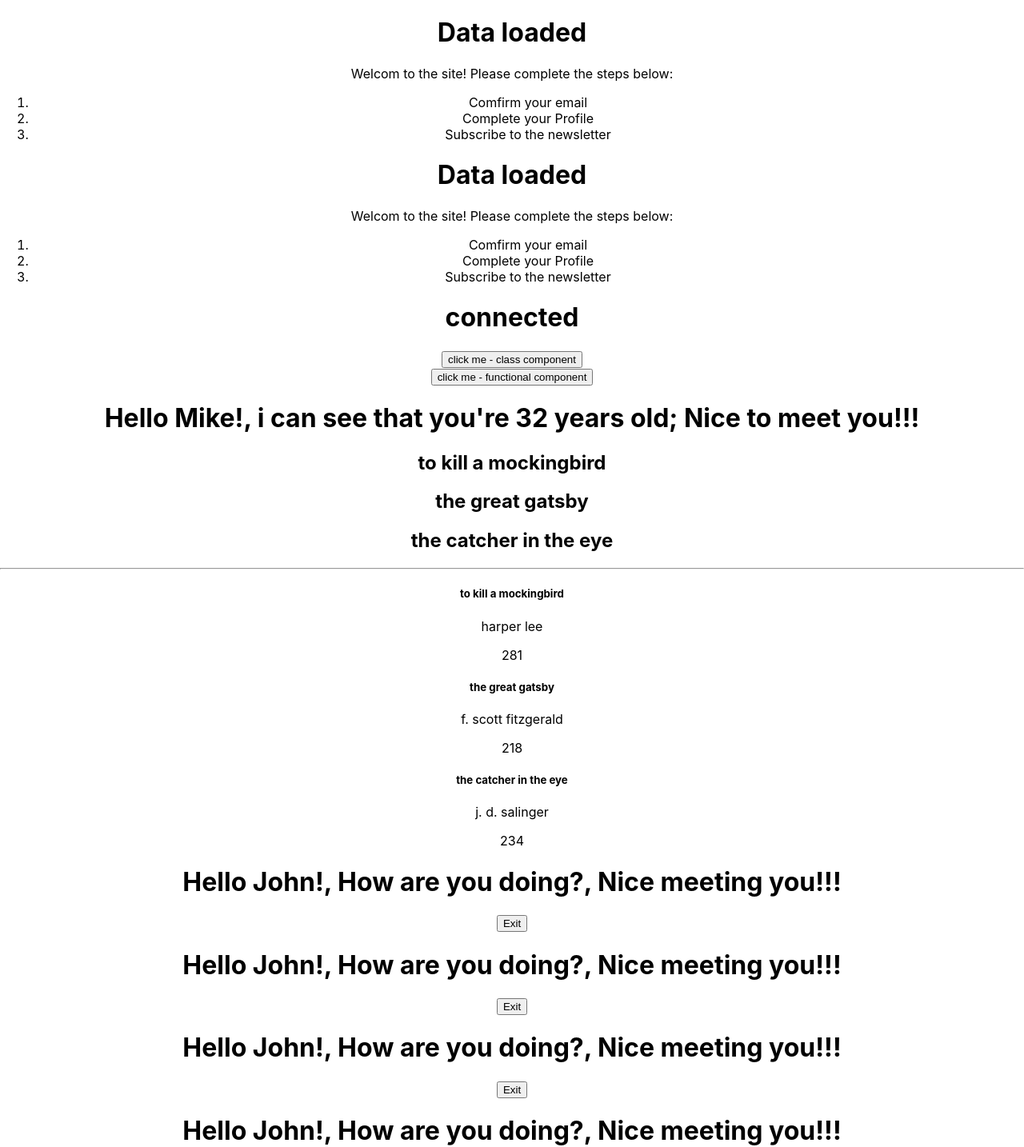
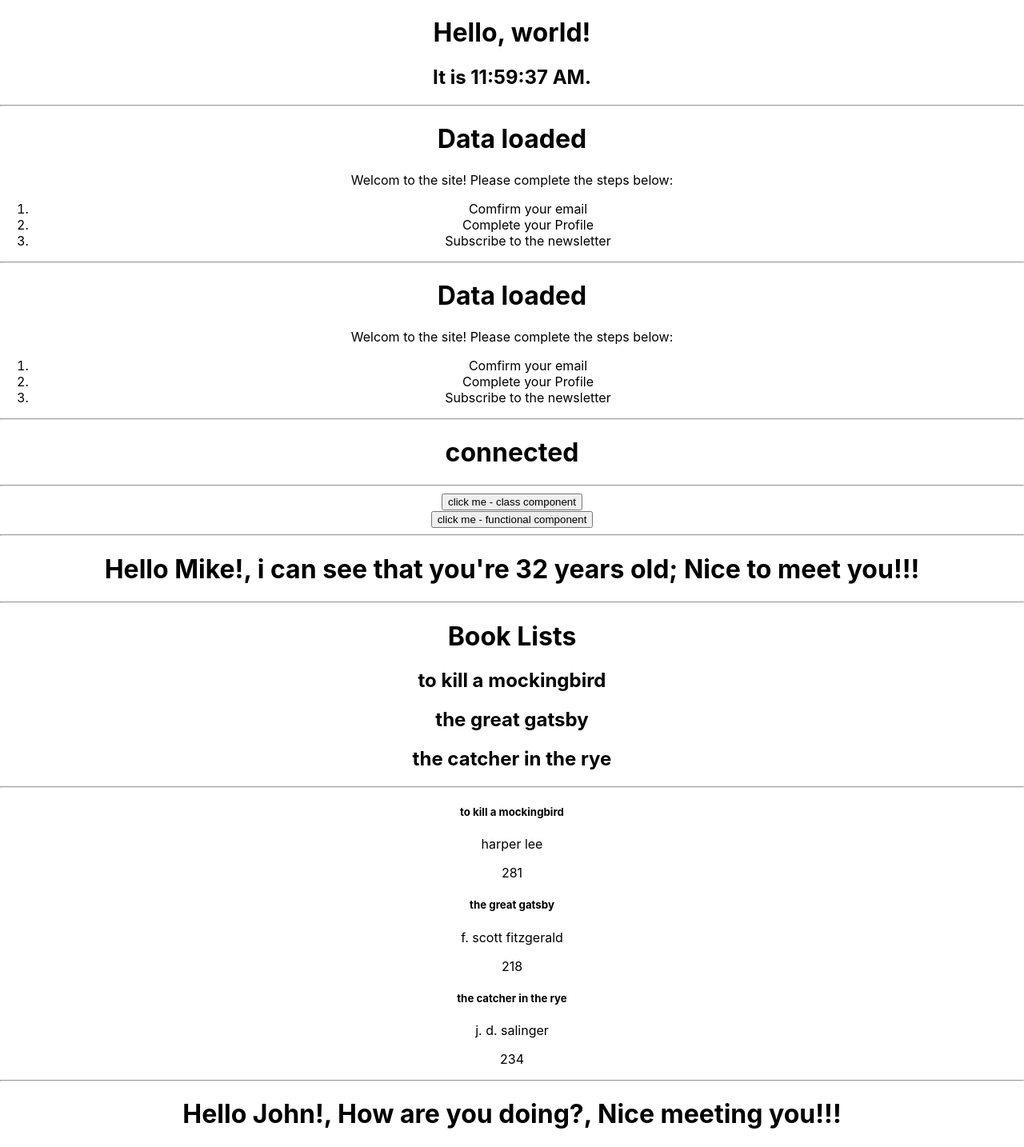
Before and after one commit to Mthabs/React2023, a React (Create React App) app in the folder my-app/: page / in a window 1280 px wide. Shown: the top 1434 px of the page at 80% size. Built offline with nearby package versions, Linux system fonts and the light colour scheme.

Commit message:
add clock component

```diff
--- a/my-app/src/App.js
+++ b/my-app/src/App.js
@@ -1,5 +1,6 @@
 import React from "react";
 import './App.css';
+import Clock from "./components/Clock";
 import ConditionalRenderingClass from './components/ConditionalRenderingClass';
 import ConditionalRenderingClassNested from './components/ConditionalRenderingClassNested';
 import ConditionalRenderingFunctional from './components/ConditionalRenderingFunctional';
@@ -15,17 +16,29 @@
 function App() {
     return (
         <div className="App">
+            <Clock/>
+            <hr/>
             <ConditionalRenderingClass />
+            <hr/>
             <ConditionalRenderingClassNested />
+            <hr/>
             <ConditionalRenderingFunctional connected = {true}/>
+            <hr/>
             <EventsClass />
             <EventsFunctional />
+            <hr/>
             <FunctionalGreetingWithProps greeting="Nice to meet you!!!" name="Mike!" age="32" />
+            <hr/>
             <RenderingLists/>
+            <hr/>
             <StatefulGreetingBindingBindThis name="John!" greeting="How are you doing?" />
+            <hr/>
             <StatefulGreetingBindingConstructor name="John!" greeting="How are you doing?" />
+            <hr/>
             <StatefulGreetingBindingDefine name="John!" greeting="How are you doing?" />
+            <hr/>
             <StatefulGreetingRender name="John!" greeting="How are you doing?" />
+
         </div>
     );
 }
--- /dev/null
+++ b/my-app/src/components/Clock.js
@@ -0,0 +1,36 @@
+import React from 'react'
+
+class Clock extends React.Component {
+  constructor(props) {
+    super(props);
+    this.state = {date: new Date()};
+    console.log('constructor')
+  }
+  componentDidMount() {
+    this.timerID = setInterval(() => this.tick(), 1000);
+    console.log('componentDidMount')
+  }
+  componentDidUpdate() {
+    // console.log('componentDidUpdate')
+  }
+  componentWillUnmount() {
+    clearInterval(this.timerID);
+    console.log('componentWillUnmount')
+  }
+  tick() {
+    this.setState({
+      date: new Date()
+    });
+    // console.log('tick!')
+  }
+  render() {
+    console.log('render')
+    return (
+      <div>
+        <h1>Hello, world!</h1>
+        <h2>It is {this.state.date.toLocaleTimeString()}.</h2>
+      </div>
+    );
+  }
+}
+export default Clock
--- a/my-app/src/components/RenderingLists.js
+++ b/my-app/src/components/RenderingLists.js
@@ -5,7 +5,7 @@
     const bookList = [
         'to kill a mockingbird',
         'the great gatsby',
-        'the catcher in the eye'
+        'the catcher in the rye'
     ]
 
     const books = [
@@ -20,7 +20,7 @@
             pages: 218
         },
         {
-            title:'the catcher in the eye',
+            title:'the catcher in the rye',
             author: 'j. d. salinger',
             pages: 234
         }
@@ -28,6 +28,7 @@
     ]
   return (
     <div>
+        <h1>Book Lists</h1>
         {
             bookList.map(book=>{
                 return <h2 key={book}>{book}</h2>
```
